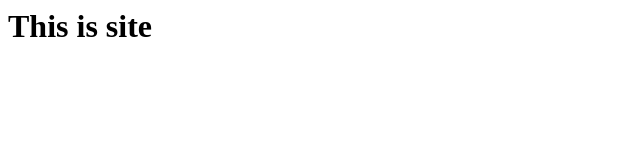
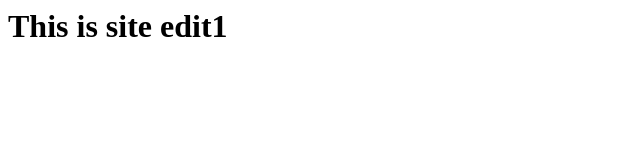
Before and after one commit to Gitnison/GitHubRepo1, a plain HTML site: page index.html in a window 1280 px wide. Shown: the whole page, without its empty margins (0-640 px from the left). Drawn offline with Linux system fonts and the light colour scheme.

Commit message:
Update index.html

```diff
--- a/index.html
+++ b/index.html
@@ -1 +1 @@
-<h1>This is site</>
+<h1>This is site edit1</>
```
